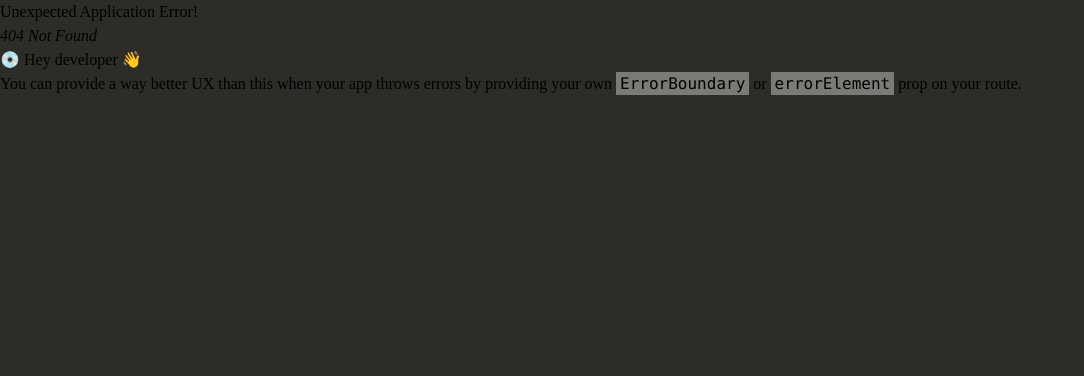
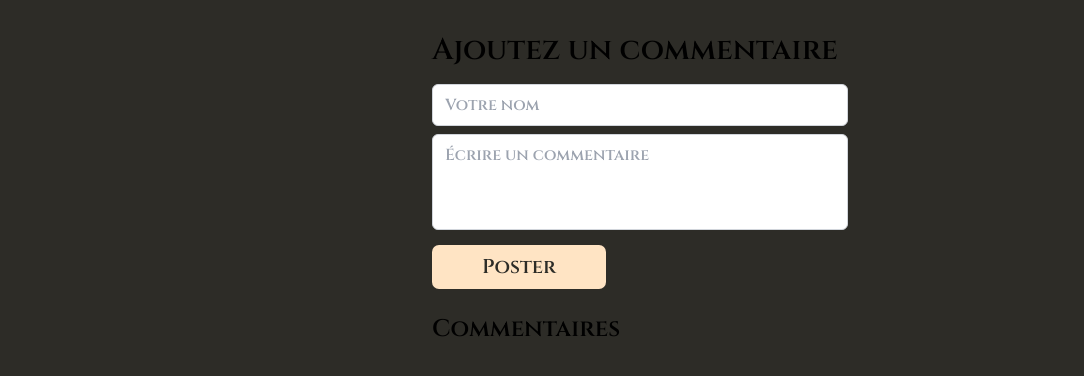
Before and after one commit to JeffY1710/Netflux, a React (Create React App) app: page /avis in a window 1280 px wide. Before the commit this address had no page. Shown: the top 376 px of the page, without its empty margins (0-1084 px from the left). Built offline with nearby package versions, Linux system fonts and the light colour scheme.

Commit message:
section commentaire

```diff
--- a/src/assets/css/global.css
+++ b/src/assets/css/global.css
@@ -193,3 +193,20 @@ body {
   background-color:  rgb(119, 105, 88);
   color : bisque;
 }
+
+.button-comment{
+  border-radius: 7px;
+  padding: 7px;
+  background-color: bisque;
+  padding-left: 50px;
+  padding-right: 50px;
+  display: block;
+  font-family: 'Cinzel', serif;
+  font-size: 20px;
+  color: #2D2C27;
+}
+
+.button-comment:hover{
+  background-color:  rgb(119, 105, 88);
+  color : bisque;
+}
--- /dev/null
+++ b/src/components/avis/Commentaires.tsx
@@ -0,0 +1,90 @@
+import { useState } from "react";
+
+interface Comment {
+  id: number;
+  author: string;
+  text: string;
+  completed: boolean;
+}
+
+export const Commentaires: React.FC = () => {
+  const [comments, setComments] = useState<Comment[]>([]);
+  const [inputAuthor, setInputAuthor] = useState<string>("");
+  const [inputComment, setInputComment] = useState<string>("");
+
+  const handleToggle = (id: number) => {
+    setComments(
+      comments.map((comment) => {
+        if (comment.id === id) {
+          return { ...comment, completed: !comment.completed };
+        }
+        return comment;
+      })
+    );
+  };
+
+  const handlePostComment = () => {
+    if (inputAuthor.trim() !== "" && inputComment.trim() !== "") {
+      const newComment: Comment = {
+        id: Date.now(),
+        author: inputAuthor,
+        text: inputComment,
+        completed: false,
+      };
+      setComments([...comments, newComment]);
+      setInputAuthor("");
+      setInputComment("");
+    }
+  };
+
+  return (
+    <>
+      <style>
+        {`
+          @import url('https://fonts.googleapis.com/css2?family=Cinzel:wght@600&family=DM+Serif+Display&family=Lora:wght@500&family=Montserrat:wght@300&display=swap');
+        `}
+      </style>
+
+      <div className="max-w-md mx-auto mt-8 px-4">
+        <h1 className="text-3xl font-bold mb-4">Ajoutez un commentaire</h1>
+
+        <div className="mb-4">
+          <input
+            type="text"
+            placeholder="Votre nom"
+            className="border border-gray-300 px-3 py-2 rounded-md mb-2 w-full focus:outline-none"
+            value={inputAuthor}
+            onChange={(e) => setInputAuthor(e.currentTarget.value)}
+          />
+          <textarea
+            placeholder="Écrire un commentaire"
+            className="border border-gray-300 px-3 py-2 rounded-md mb-2 w-full h-24 resize-none focus:outline-none"
+            value={inputComment}
+            onChange={(e) => setInputComment(e.currentTarget.value)}
+          />
+          < button
+            onClick={handlePostComment}
+            className="button-comment"
+          >
+            Poster
+          </button>
+        </div>
+
+        <section className="mt-6">
+          <h2 className="text-2xl font-bold mb-4">Commentaires</h2>
+          <div className="grid gap-4">
+            {comments.map((comment) => (
+              <div
+                key={comment.id}
+                onClick={() => handleToggle(comment.id)}
+              >
+                <h3 className="text-xl font-bold mb-2">{comment.author}</h3>
+                <p>{comment.text}</p>
+              </div>
+            ))}
+          </div>
+        </section>
+      </div>
+    </>
+  );
+};
--- a/src/index.tsx
+++ b/src/index.tsx
@@ -14,6 +14,7 @@ import Header from "./components/common/Header";
 import SerieDetail from "./components/serie_details/SerieDetails";
 import SerieDetails from "./components/serie_details/SerieDetails";
 import Calendar from "./components/calendrier/Calendar";
+import { Commentaires } from "./components/avis/Commentaires";
 
 
 
@@ -51,6 +52,10 @@ const router = createBrowserRouter([
 		path: "/pages",
 		element: <Profile/>,
 	},
+  {
+    path:"/avis",
+    element: <Commentaires/>
+  }
 ]);
 
 
--- a/src/pages/Root.tsx
+++ b/src/pages/Root.tsx
@@ -2,6 +2,7 @@ import { Outlet } from "react-router-dom";
 import { test } from "../data/firebase/global";
 import Header from "../components/common/Header";
 import AfficherCardHome from "../components/liste_series/AfficherCardHome";
+import { Commentaires } from "../components/avis/Commentaires";
 //import { currentUser } from "../data/firebase/global";
 
 export default function Root(){
@@ -10,6 +11,7 @@ export default function Root(){
             <Header />
             <Outlet />
             <AfficherCardHome/>
+            <Commentaires/>
         </>
 
     )
```
